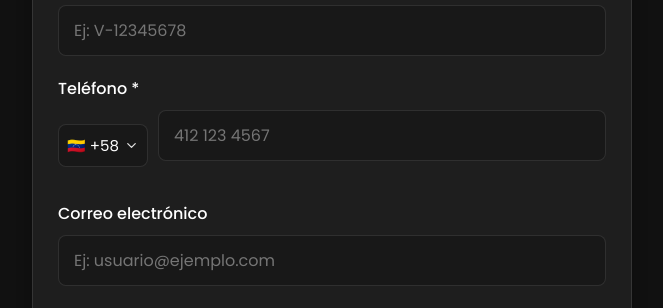
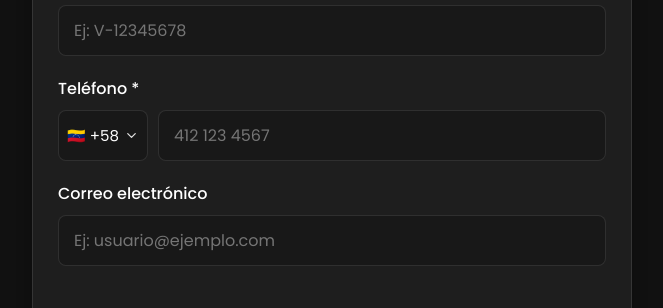
Before and after one commit to albiongeors/prueba, a plain HTML site: page index.html in a window 1280 px wide. Shown: the part 1151-1459 px from the top of the page, without its empty margins (308-971 px from the left). Drawn offline with Linux system fonts and the light colour scheme.

Commit message:
Add files via upload

```diff
--- a/index.html
+++ b/index.html
@@ -57,7 +57,16 @@
         input[type="text"], input[type="tel"], input[type="email"], select { width: 100%; padding: 12px 15px; margin-bottom: 20px; border: 1px solid var(--border-color); border-radius: 8px; font-size: 16px; transition: var(--transition); background: rgba(0,0,0,0.2); color: var(--text-light); }
         input[type="text"]:focus, input[type="tel"]:focus, input[type="email"]:focus, select:focus { border-color: var(--accent-color); outline: none; box-shadow: 0 0 0 4px rgba(46, 204, 113, 0.2); }
         .input-error { border-color: var(--error-color) !important; box-shadow: 0 0 0 4px rgba(229, 62, 62, 0.2) !important; }
-        .phone-field { display: flex; gap: 10px; margin-bottom: 20px; align-items: center; }
+
+        /* --- ESTILOS CORREGIDOS PARA EL TELÉFONO --- */
+        .phone-field {
+            display: flex;
+            gap: 10px;
+            margin-bottom: 20px;
+        }
+        .phone-field input {
+            margin-bottom: 0;
+        }
 
         /* --- ESTILOS MODIFICADOS PARA SELECTOR DE PAÍS --- */
         .phone-field select {
```
